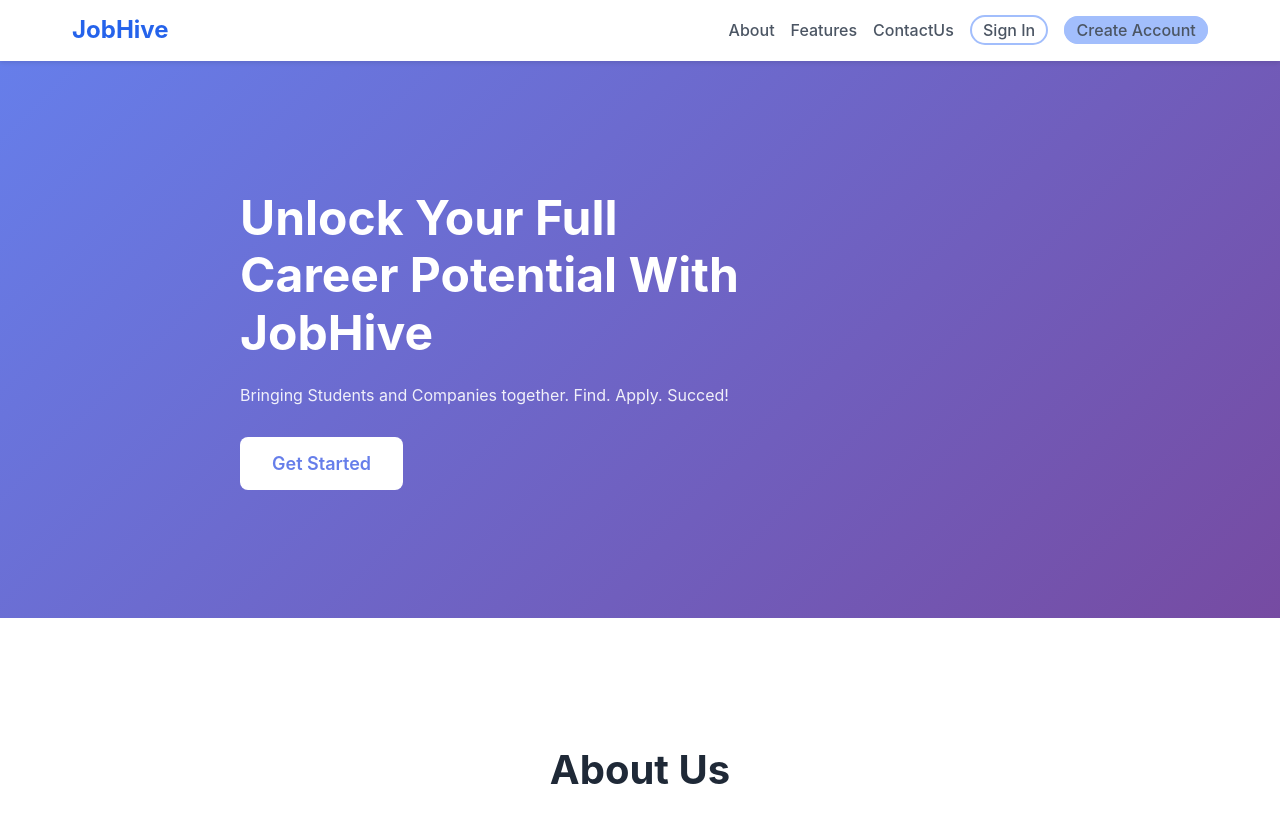
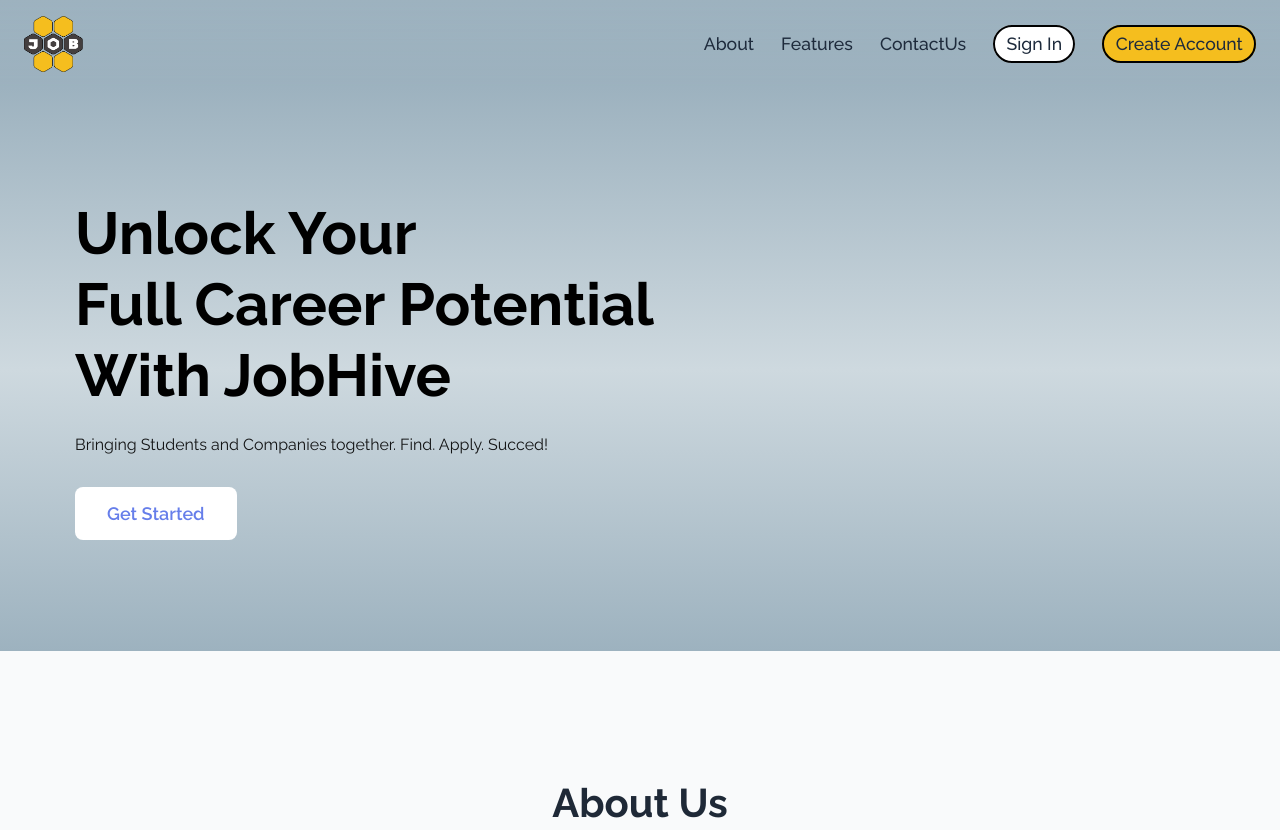
Before and after one commit to jeymsuuu/jobhive, a plain HTML site: page index.html in a window 1280 px wide. Shown: the top 830 px of the page. Drawn offline with Linux system fonts and the light colour scheme.

Commit message:
designs and log in changes

```diff
--- a/auth.css
+++ b/auth.css
@@ -1,12 +1,15 @@
+navsec{
 
+}
 /* Auth Section Layout */
 .auth-section {
+  user-select: none;
   min-height: 100%;
   display: flex;
   align-items: right;
   justify-content: right;
   padding: 2rem 5rem;
-  background: linear-gradient(135deg, #667eea 0%, #764ba2 100%);
+  background: linear-gradient(#9db2bf 0%, #ced9df 50%, #9db2bf 100%);
 }
 
 .auth-container {
--- a/index.html
+++ b/index.html
@@ -6,12 +6,18 @@
   <title>JobHive</title>
   <link rel="stylesheet" href="style1.css">
   <link rel="stylesheet" href="https://cdnjs.cloudflare.com/ajax/libs/font-awesome/7.0.1/css/all.min.css" integrity="sha512-2SwdPD6INVrV/lHTZbO2nodKhrnDdJK9/kg2XD1r9uGqPo1cUbujc+IYdlYdEErWNu69gVcYgdxlmVmzTWnetw==" crossorigin="anonymous" referrerpolicy="no-referrer" />
+  <link href="https://fonts.googleapis.com/css2?family=Raleway:wght@400;500;600;700&display=swap" rel="stylesheet">
+
 </head>
 <body>
    <!-- Navbar  -->
+    <section class="navsec">
   <nav class="navbar">
     <div class="nav-container">
-      <div class="logo">JobHive</div>
+      <div class="logo">
+        <img src="jobhive logo.png" alt="JobHive Logo">
+      </div>
+
       <ul class="nav-links">
         <li><a href="#about" class="ye">About</a></li>
         <li><a href="#features"class="ye">Features</a></li>
@@ -21,12 +27,13 @@
       </ul>
     </div>
   </nav>
+
 <!-- landing page -->
   <section class="frontpage">
     <div class="frontpage-content">
-      <h1>Unlock Your Full
-        <br>Career Potential With
-      <br>JobHive</h1>
+      <h1>Unlock Your
+        <br>Full Career Potential
+        <br>With JobHive</h1>
       <p>Bringing Students and Companies together. Find. Apply. Succed!</p>
       <a href="#create" class="btn-cta">Get Started</a>
     </div>
@@ -97,5 +104,6 @@ experience that prepares them for their future careers.</p>
   <footer class="footer">
     <p>&copy; 2025 JobHive. ganda ni eya.</p>
   </footer>
+  </section>
 </body>
 </html>
--- a/style1.css
+++ b/style1.css
@@ -2,56 +2,56 @@
   margin: 0;
   padding: 0;
   box-sizing: border-box;
+  user-select: none;
 }
 
 body {
-  font-family: -apple-system, BlinkMacSystemFont, "Segoe UI", Roboto, "Helvetica Neue", Arial, sans-serif;
+  font-family: 'Raleway', sans-serif;
   line-height: 1.2;
   color: #333;
 }
 
 
+/* Navbar Styles */
 
-
-
-
-
-
-
-/* Navbar Styles */
+.navsec {
+  background-color: #9db2bf;
+}
 .navbar {
-  background-color: white;
-  box-shadow: 0 2px 4px rgba(0, 0, 0, 0.1);
+  background: linear-gradient(to bottom, #9db2bf, rgba(0,0,0,0));
   position: sticky;
   top: 0;
   z-index: 1000;
+
 }
 
 .nav-container {
-  max-width: 1200px;
+  max-width: 1300px;
   margin: 0 auto;
-  padding: 1rem 2rem;
+  padding: 1rem 1.5rem;
   display: flex;
   justify-content: space-between;
-  align-items: center;
+  align-items:center;
 }
 
-.logo {
-  font-size: 1.5rem;
-  font-weight: bold;
-  color: #2563eb;
+.logo img {
+  height: 3.5rem;
+  width: auto;
+  display: block;
 }
+
 
 .nav-links {
   display: flex;
   align-items: center;
-  gap: 1rem;
+  gap: 1.7rem;
   list-style: none;
 }
 
 .nav-links a {
+  font-size: 1.1rem;
   text-decoration: none;
-  color: #4b5563;
+  color: #1e2b3c;
   font-weight: 500;
   transition: color 0.3s;
 }
@@ -61,16 +61,15 @@ body {
 }
 
 .btn {
-  padding: 0.2rem 0.7rem;
+  padding: 0.4rem 0.7rem;
   border-radius: 10rem;
-  font-weight: 500;
   text-decoration: none;
   cursor: pointer;
 
 }
 
 .btn-signin {
-  border: 2px solid #a2befc;
+  border: 2px solid black;
   background-color: white;
 }
 
@@ -80,37 +79,33 @@ body {
 
 
 .btn-signup {
-  background-color: #a2befc;
-  border: 1px solid #a2befc;
+  background-color:#f5be1e;
+  border: 2px solid black;
 }
 
 .btn-signup:hover {
-  background-color: white;
-  border-color: #1d4ed8;
-  box-shadow: 0 0 5px, 0 0 5px #374151;
+  background-color: #f5be1e;
+  border-color: #f5be1e;
+  box-shadow: 0 0 10px, 0 0 10px #f5be1e;
 }
-
-
-
-
-
 
 
 /* frontpage Section */
 .frontpage {
-  background: linear-gradient(135deg, #667eea 0%, #764ba2 100%);
-  color: white;
-  padding: 8rem 2rem;
+  min-height: 100%;
+  background: linear-gradient(#9db2bf 0%, #ced9df 50%, #9db2bf 100%);
+  color: black;
+  padding: 6.9rem 1rem;
   text-align: left;
 }
 
 .frontpage-content {
-  max-width: 800px;
+  max-width: 1130px;
   margin: 0 auto;
 }
 
 .frontpage h1 {
-  font-size: 3rem;
+  font-size: 3.7rem;
   font-weight: bold;
   margin-bottom: 1.5rem;
 }
@@ -138,13 +133,10 @@ body {
 }
 
 
-
-
-
 /* About Section */
 .about {
   padding: 8rem 2rem;
-  background-color: white;
+  background-color: #f9fafb;
 }
 
 .about-content {
@@ -162,12 +154,10 @@ body {
 
 
 
-
-
 /* Features Section */
 .features {
   padding: 8rem 2rem;
-  background-color: #f9fafb;
+  background-color: white;
 }
 
 .section-title {
@@ -183,11 +173,11 @@ body {
   margin: 0 auto;
   display: grid;
   grid-template-columns: repeat(auto-fit, minmax(300px, 1fr));
-  gap: 2rem;
+  gap: 2.4rem;
 }
 
 .feature-card {
-  background-color: white;
+  background-color: #f9fafb;
   padding: 2rem;
   border-radius: 0.5rem;
   box-shadow: 0 4px 6px rgba(0, 0, 0, 0.1);
@@ -200,7 +190,12 @@ body {
 
 .feature-icon {
   font-size: 3rem;
-  margin-bottom: 1rem;
+  margin-bottom: 1.5rem;
+
+}
+
+i {
+  padding-bottom: 1.3rem;
 }
 
 .feature-card h3 {
```
Also changed, not shown: sign-in.html (+5 -2 lines), jobhive logo.png (added).
